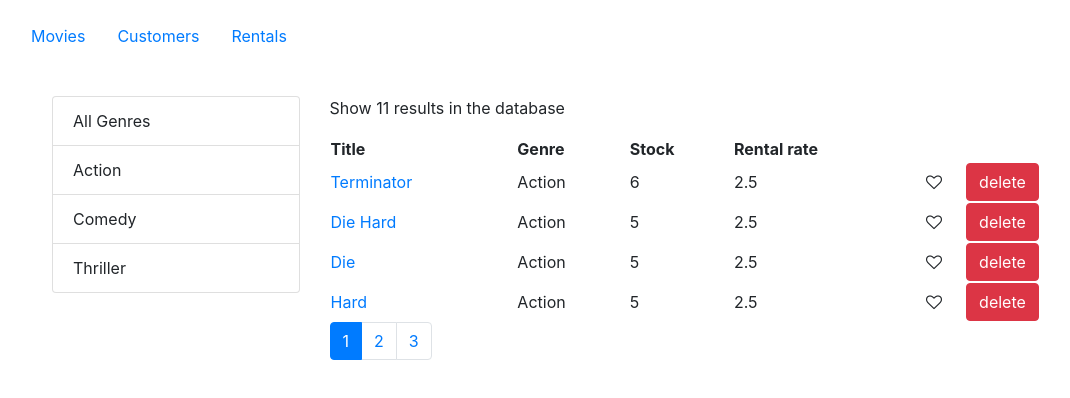
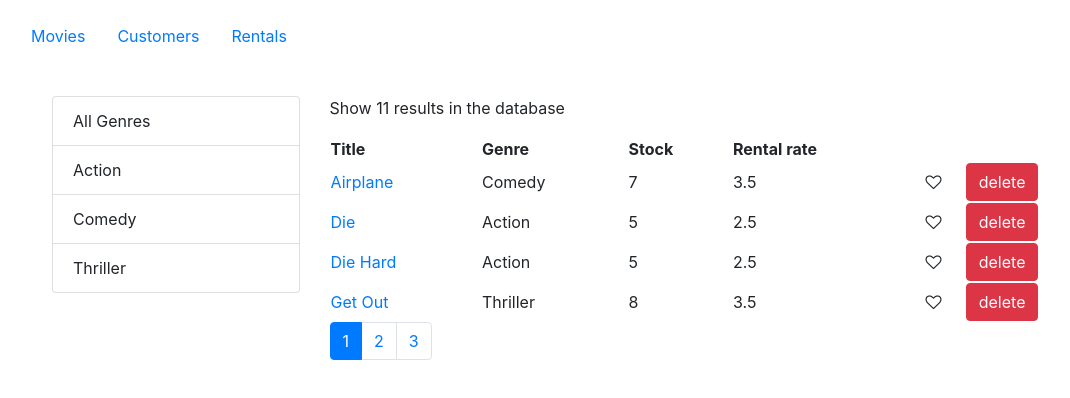
Before and after one commit to gokulakrishnan97/react-movie-app, a React (Create React App) app: page /movies in a window 1280 px wide. Shown: the top 398 px of the page, without its empty margins (2-1072 px from the left). Built offline with nearby package versions, Linux system fonts and the light colour scheme.

Commit message:
Added Sorted Functionality

```diff
--- a/src/movie/movie-table.js
+++ b/src/movie/movie-table.js
@@ -2,14 +2,19 @@ import React from 'react';
 import { NavLink } from 'react-router-dom';
 import Like from '../common/like';
 import paginate from '../util/paginate';
+import _ from 'lodash';
+
 
 const MovieTable = (props) => {
-  let { movieDetail, currentPage, pageSize, selectedGenre, titles} = props.movies;
+  let { movieDetail, currentPage, pageSize, selectedGenre, titles, sort} = props.movies;
   const getHeadings = ()=> {
     return (
       <thead>
         <tr>
-          {titles.map((title)=> <th key = {title} className='m-4' style= {{ fontWeight: 'bold'}}> {title} </th>)}
+         <th  onClick = {() => props.onSort('title')} className='m-4' style= {{ fontWeight: 'bold'}}> Title </th>
+         <th  onClick = {() => props.onSort('genre.name')} className='m-4' style= {{ fontWeight: 'bold'}}> Genre </th>
+         <th  onClick = {() => props.onSort('numberInStock')} className='m-4' style= {{ fontWeight: 'bold'}}> Stock </th>
+         <th  onClick = {() => props.onSort('dailyRentalRate')} className='m-4' style= {{ fontWeight: 'bold'}}> Rental rate </th>
         </tr>
       </thead>
     );
@@ -36,7 +41,8 @@ const MovieTable = (props) => {
   const showMoviesList = () => {
     let filterList = selectedGenre && selectedGenre._id?
     movieDetail.filter((m)=> m.genre.name === selectedGenre.name): movieDetail
-    let movies = paginate(filterList, currentPage, pageSize)
+    let sortedList = _.orderBy(filterList, sort.sortItem, sort.order)
+    let movies = paginate(sortedList, currentPage, pageSize)
 
     if(filterList.length <= 0){
       return <p> There is no movies in database</p>
--- a/src/movie/movie.js
+++ b/src/movie/movie.js
@@ -8,6 +8,7 @@ import FilterList from './listgroup';
 import NavBar from '../util/navbar';
 import { NavLink } from 'react-router-dom';
 import MovieTable from './movie-table';
+import _ from 'lodash';
 
 export default class Movie extends Component{
   state = {
@@ -16,7 +17,8 @@ export default class Movie extends Component{
     titles: ['Title', 'Genre', 'Stock', 'Rental rate'],
     pageSize: 4,
     currentPage: 1,
-    filterList: []
+    filterList: [],
+    sort:{ sortItem: 'title', order:'asc'}
   };
 
   deleteMovie = (movie) =>{
@@ -46,6 +48,9 @@ export default class Movie extends Component{
     this.setState({ selectedGenre : genre, currentPage: 1});
   }
 
+  handleSort = (item) => {
+    this.setState({sort:{ sortItem: item }})
+  }
   render(){
     let { currentPage, pageSize, movieDetail, selectedGenre } = this.state;
     let filterList = selectedGenre && selectedGenre._id?
@@ -57,7 +62,11 @@ export default class Movie extends Component{
             <FilterList filterResult = {this.filterResult} genres = { this.state.genres } selectedGenre = {this.state.selectedGenre} selectGenre = {this.handleGenre}/>
           </div>
           <div className='col'>
-            <MovieTable movies = {this.state} onDelete = {this.deleteMovie} onLike = {this.handleLike}/>
+            <MovieTable
+              movies = {this.state}
+              onDelete = {this.deleteMovie}
+              onLike = {this.handleLike}
+              onSort = {this.handleSort}/>
             <Pagination
               currentPage = {currentPage}
               pageSize={pageSize}
```
